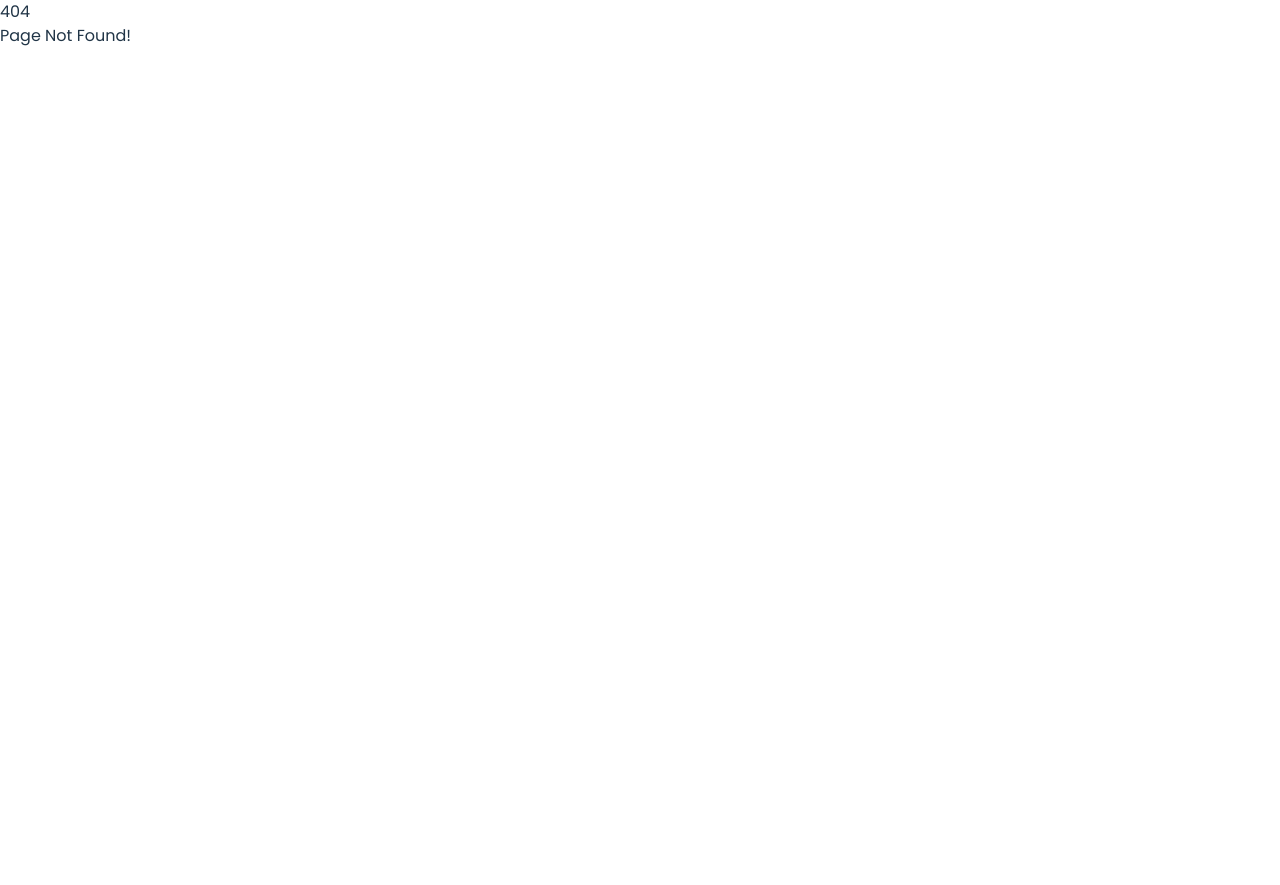
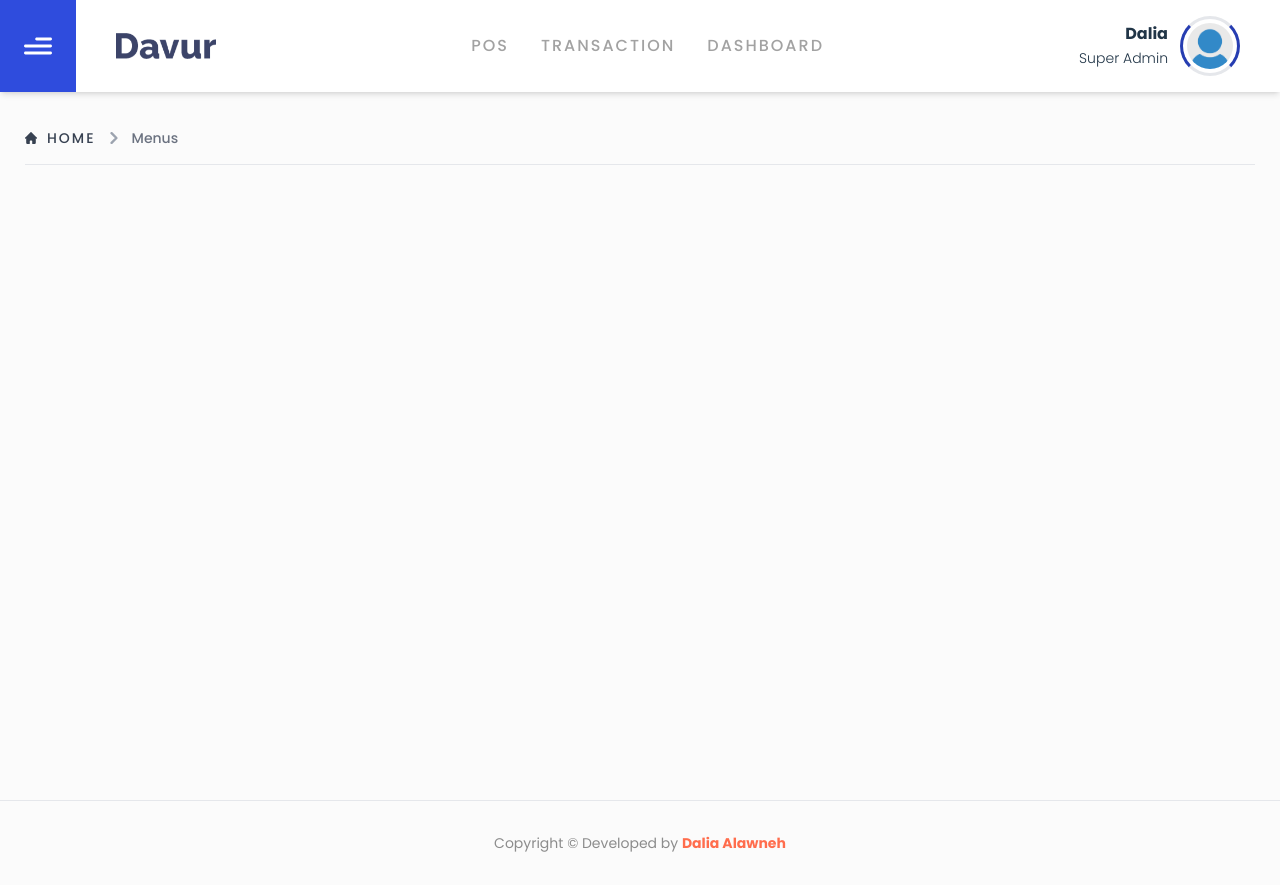
Before and after one commit to Dalia-Alawneh/restaurant-app, a React (Vite) app: page /dashboard/menus in a window 1280 px wide. Before the commit this address had no page. Before the commit the page ends 800 px from the top, so only its background shows below. Built offline with nearby package versions, Linux system fonts and the light colour scheme.

Commit message:
Update dashboard layout

```diff
--- a/src/components/ui/ProductCard.tsx
+++ b/src/components/ui/ProductCard.tsx
@@ -29,9 +29,18 @@ const ProductCard = ({ id, attributes, isLoading, img, isSelectProduct = false,
                 :
 
                 <div className="relative overflow-hidden cursor-pointer rounded-xl border flex flex-col justify-between w-full min-h-[460px]" onClick={orderClickHandler}>
-                    {isNew && <div className="discount text-white text-[13px] p-2 absolute bg-blue-500 rounded-b-full rounded-ss-lg">
-                        New!!
-                    </div>}
+                    {isNew && (
+                        <div className="relative">
+                            <div className="text-white text-[13px] py-1 px-6 transform -skew-y-10 absolute -top-0 -left-3 bg-blue-500" style={
+                                {
+                                    top: '8px',
+                                    transform: 'skew(29deg ,318deg)'
+                                }
+                            }>
+                                New!
+                            </div>
+                        </div>
+                    )}
                     {discount && <div className="discount text-white text-[13px] p-2 absolute right-0 bg-red-500 rounded-b-full rounded-ss-lg">
                         - {discount}%
                     </div>}
@@ -43,13 +52,18 @@ const ProductCard = ({ id, attributes, isLoading, img, isSelectProduct = false,
                         <h3 className='my-2 text-lg font-semibold capitalize'>{title}</h3>
                         <div className="flex justify-between items-center">
                             <div>
-                                {discount ?
-                                    <>
-                                        <sub className='text-[--sec-light] font-bold text-sm line-through'>${price.toFixed(2)}</sub>
-                                        <sup className='text-[--sec-color] font-bold text-lg'>${(price - (price * (discount / 100))).toFixed(2)}</sup>
-                                    </>
-                                    : <p className='text-[--sec-color] font-bold text-lg'>${price.toFixed(2)}</p>
-                                }
+                                {discount ? (
+                                    <div className="flex items-center">
+                                        <sub className="text-[--sec-light] font-bold text-sm line-through">
+                                            ${price.toFixed(2)}
+                                        </sub>
+                                        <sup className="-ml-2 mb-2 text-[--sec-color] font-bold text-lg">
+                                            ${((price - (price * (discount / 100))).toFixed(2))}
+                                        </sup>
+                                    </div>
+                                ) : (
+                                    <p className="text-[--sec-color] font-bold text-lg">${price.toFixed(2)}</p>
+                                )}
 
                             </div>
                             <button className={`border-0 focus:outline-none ${isSelectProduct ? 'bg-[--primary-light]' : 'bg-[--sec-color]'} p-1`}>
@@ -58,7 +72,7 @@ const ProductCard = ({ id, attributes, isLoading, img, isSelectProduct = false,
                         </div>
                         <p className='text-center my-2 text-[#80808052] font-semibold'>{duration} min</p>
                     </div>
-                </div>
+                </div >
             }
         </>
     )
--- a/src/interfaces/index.ts
+++ b/src/interfaces/index.ts
@@ -33,9 +33,9 @@ export interface IProduct {
         stars: number;
         duration: string;
         discount?:number;
+        isNew?: boolean;
     };
     qty?: number;
-    isNew?: boolean;
 }
 
 export interface ICategory {
--- a/src/pages/dashboard/Layout.tsx
+++ b/src/pages/dashboard/Layout.tsx
@@ -3,21 +3,24 @@ import { Outlet } from 'react-router-dom'
 import { useState } from 'react'
 import Footer from '../../components/Footer'
 import Sidebar from '../../components/Sidebar'
-import { logo } from '../../assets'
 import SideBarLink from '../../components/ui/SideBarLink'
-import { CircleDollarSign, LayoutDashboard, LogOutIcon, UserRound, Wallet } from 'lucide-react'
+import { CircleDollarSign, LogOutIcon, Menu, UserRound, Wallet } from 'lucide-react'
+import Navbar from '../../components/Navbar'
 const DashboardLayout = () => {
     const [isToggle, setIsToggle] = useState<boolean>(false)
     return (
-        <div className="bg-[#fbfbfb] min-h-screen">
+        <div className='bg-[#fbfbfb]'>
+            <div className=" min-h-screen">
+                <Navbar isToggle={isToggle} setIsToggle={setIsToggle} />
+                {
+                    isToggle && <>
                         <Sidebar>
                             <>
-                    <ul className="flex-col max-w-100 gap-16">
-                        <div className='ps-5 pb-16'><img src={logo} className='w-[120px]' alt="" /></div>
+                                <ul className="flex-col mt-5 max-w-100 gap-16">
+                                    <SideBarLink icon={<Menu size={20} color="#1f3786" />} path="/dashboard/menus" text="menus" />
                                     <SideBarLink icon={<UserRound size={20} color="#1f3786" />} path="/transaction" text="orders" />
                                     <SideBarLink icon={<CircleDollarSign size={20} color="#1f3786" />} path="/" text="pos" />
                                     <SideBarLink icon={<Wallet size={20} color="#1f3786" />} path="/wallet" text="wallet" />
-                        <SideBarLink icon={<LayoutDashboard size={20} color="#1f3786" />} path="/dashboard" text="dashboard" />
                                 </ul>
                                 <div className="border-t flex px-5 gap-2 hover:bg-[--sec-extra-light] cursor-pointer py-4">
                                     <LogOutIcon color="#f77" />
@@ -25,6 +28,10 @@ const DashboardLayout = () => {
                                 </div>
                             </>
                         </Sidebar>
+                        <div onClick={() => setIsToggle(false)} className="overlay fixed inset-0 bg-[#2c2c2f53] backdrop-blur-sm z-10 m-0">
+                        </div>
+                    </>
+                }
                 {
                     isToggle && <>
                         <div onClick={() => setIsToggle(false)} className="overlay fixed inset-0 bg-[#2c2c2f53] backdrop-blur-sm z-10 m-0">
@@ -32,7 +39,9 @@ const DashboardLayout = () => {
                     </>
                 }
                 <Outlet />
+            </div>
             <Footer />
+
         </div>
     )
 }
--- /dev/null
+++ b/src/pages/dashboard/pages/Menus.tsx
@@ -0,0 +1,16 @@
+import withWrapper from "../../../components/hoc/withWrapper"
+import BreadCrumb from "../../../components/ui/BreadCrumb"
+
+interface IProps {
+
+}
+const Menus = withWrapper(({}: IProps) => {
+    return (
+        <div className="mt-24">
+            <BreadCrumb homePath="/dashboard" page="Menus"/>
+
+        </div>
+    )
+})
+
+export default Menus
--- a/src/routes/index.tsx
+++ b/src/routes/index.tsx
@@ -7,21 +7,23 @@ import { Transaction } from "../pages/transaction";
 import Payment from "../pages/pos/Payment";
 import OrderDetails from "../pages/transaction/OrderDetails";
 import OrderHistory from "../pages/transaction/OrderHistory";
+import DashboardLayout from "../pages/dashboard/Layout";
+import Menus from "../pages/dashboard/pages/Menus";
 
 const router = createBrowserRouter(createRoutesFromElements(
     <>
         <Route path="/" element={<RootLayout />} errorElement={<ErrorHandler status={500} title="Server Error" />}>
             <Route index element={<Pos />} />
             <Route path="payment" element={<Payment />} />
-            <Route path="dashboard" element={<Dashboard />} />
             <Route path="transaction" element={<Transaction />}>
                 <Route index element={<OrderHistory />} />
                 <Route path="order/:id" element={<OrderDetails />} />
             </Route>
         </Route>
-        {/* <Route path="/dashboard" element={<DashboardLayout/>}>
+        <Route path="/dashboard" element={<DashboardLayout/>}>
             <Route index element={<Dashboard/>}/>
-        </Route> */}
+            <Route path="menus" element={<Menus/>}/>
+        </Route>
         <Route path="*" element={<ErrorHandler status={404} title="Page Not Found!" />} />
     </>
 
```
Lines whose indentation alone changed are shown as unchanged.
